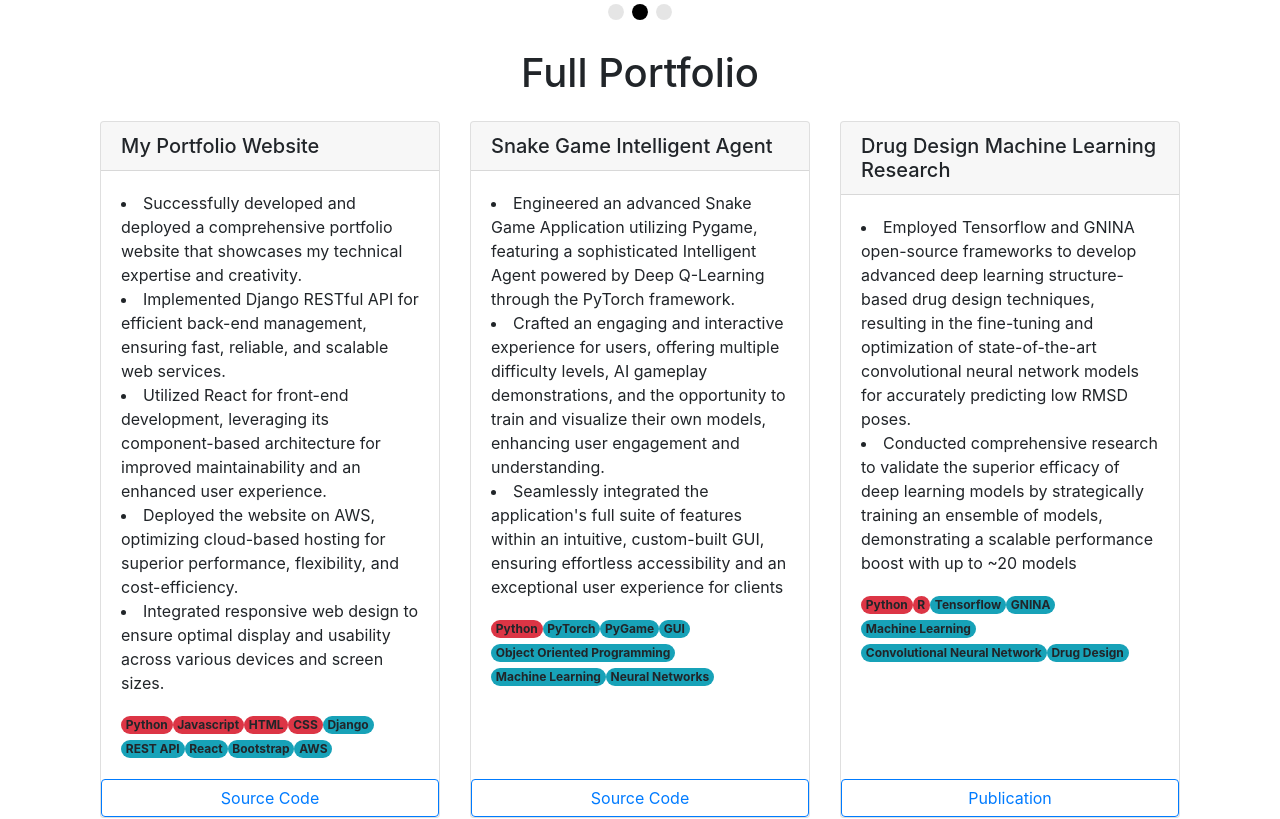
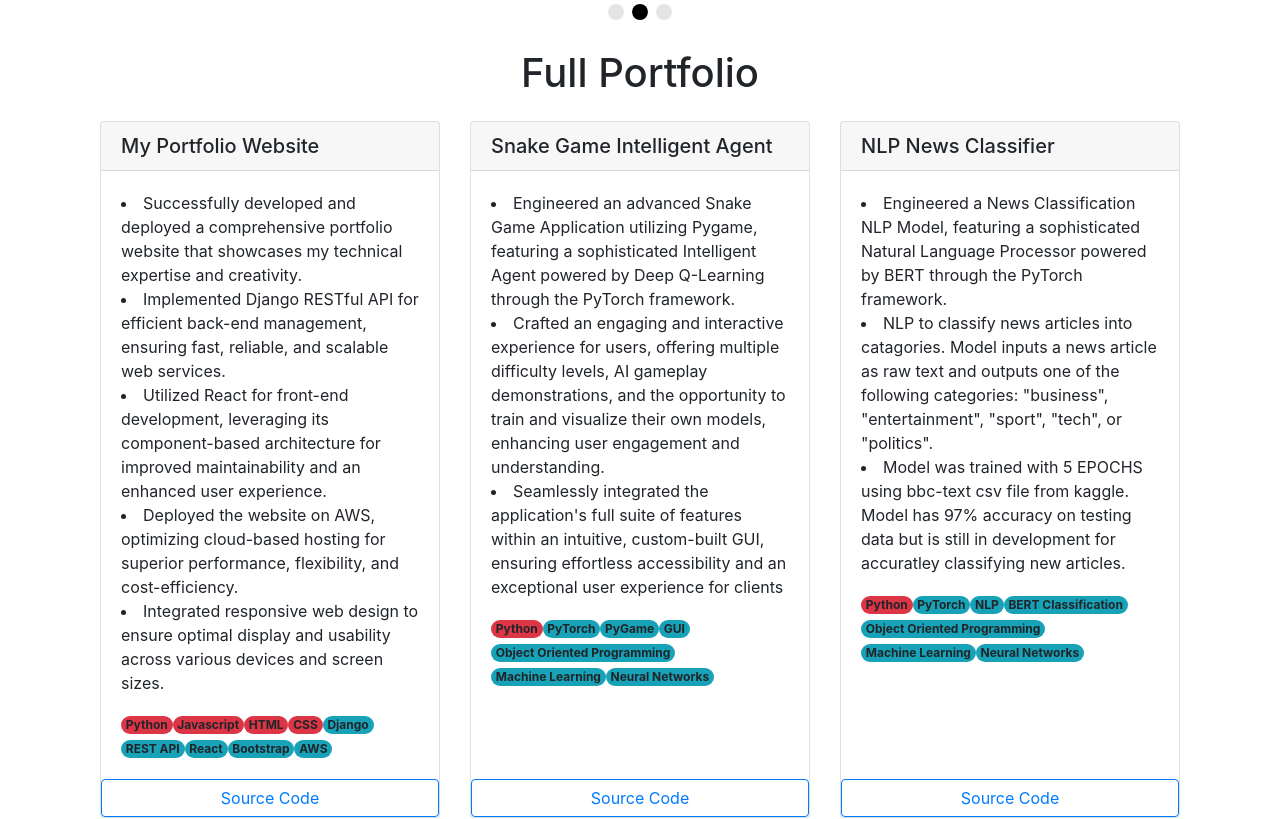
Before and after one commit to iansnyder333/frontend, a React (Create React App) app: page /projects in a window 1280 px wide. Shown: the part 580-1399 px from the top of the page. Built offline with nearby package versions, Linux system fonts and the light colour scheme; no server answers.

Commit message:
update projects

```diff
--- a/src/components/ProjectList.js
+++ b/src/components/ProjectList.js
@@ -149,6 +149,41 @@ function ProjectsList() {
                   </Badge>
                   <Badge pill bg="info" className="me-2">
                     GUI
+                  </Badge>
+                  <Badge pill bg="info" className="me-2">
+                    Object Oriented Programming
+                  </Badge>
+                  <Badge pill bg="info" className="me-2">
+                    Machine Learning
+                  </Badge>
+                  <Badge pill bg="info" className="me-2">
+                    Neural Networks
+                  </Badge>
+              </Card.Body>
+              <Button variant="outline-primary" href='https://github.com/iansnyder333/ai-game'>Source Code</Button>
+            </Card>
+          </div>
+          <div className="col-md-4 mb-4">
+            <Card className="project-card h-100">
+              <Card.Header as="h5">NLP News Classifier</Card.Header>
+              <Card.Body>
+                <Card.Text>
+                  <li>Engineered a News Classification NLP Model, featuring a sophisticated Natural Language Processor powered by BERT through the PyTorch framework. </li>
+                  <li>NLP to classify news articles into catagories. Model inputs a news article as raw text and outputs one of the following categories: "business", "entertainment", "sport", "tech", or "politics".</li>
+                  <li>Model was trained with 5 EPOCHS using bbc-text csv file from kaggle. Model has 97% accuracy on testing data but is still in development for accuratley classifying new articles.</li>
+                                  </Card.Text>
+
+                  <Badge pill bg="danger" className="me-2">
+                    Python
+                  </Badge>
+                  <Badge pill bg="info" className="me-2">
+                    PyTorch
+                  </Badge>
+                  <Badge pill bg="info" className="me-2">
+                    NLP
+                  </Badge>
+                  <Badge pill bg="info" className="me-2">
+                    BERT Classification
                   </Badge>
                   <Badge pill bg="info" className="me-2">
                     Object Oriented Programming
```
